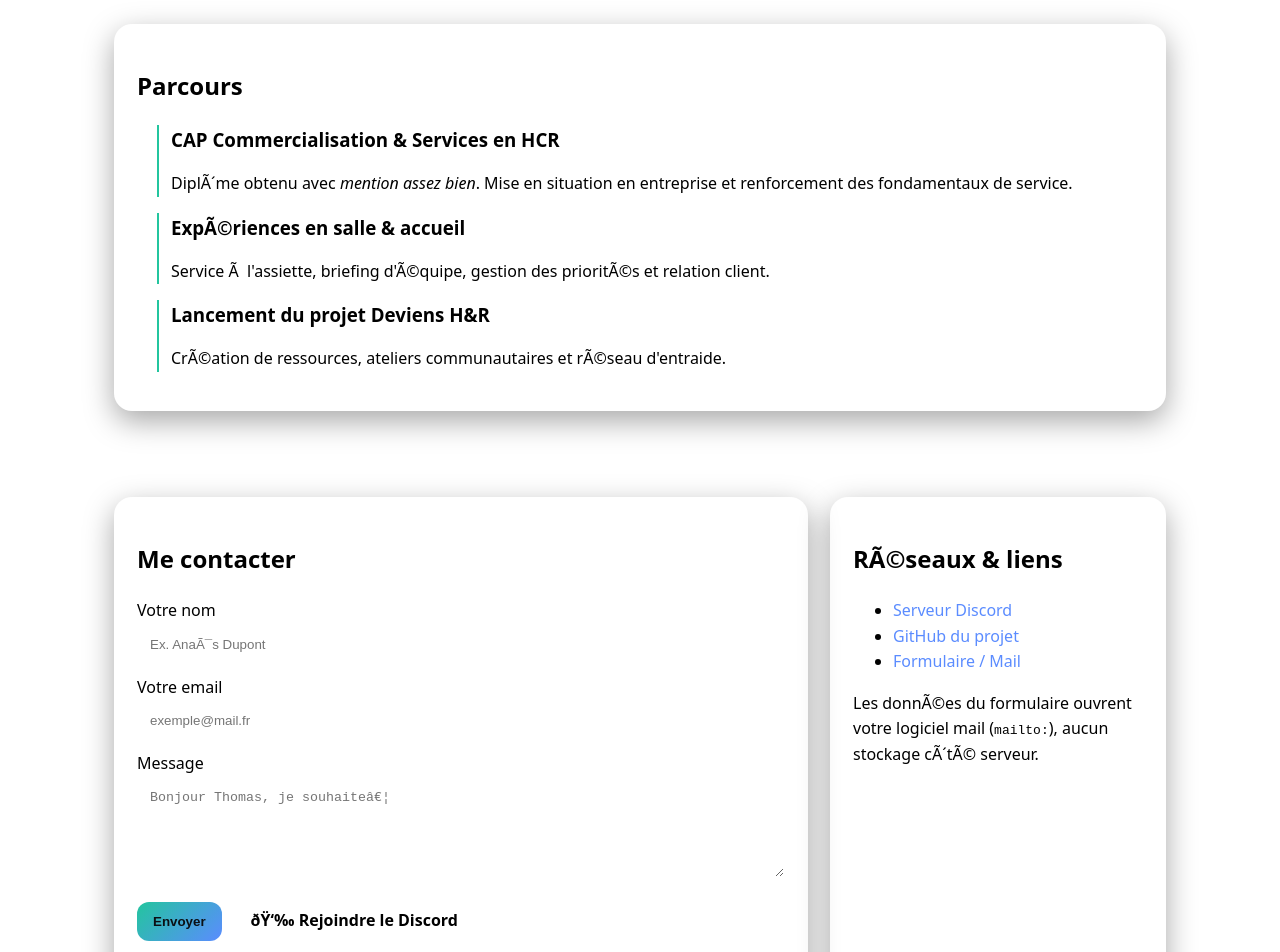
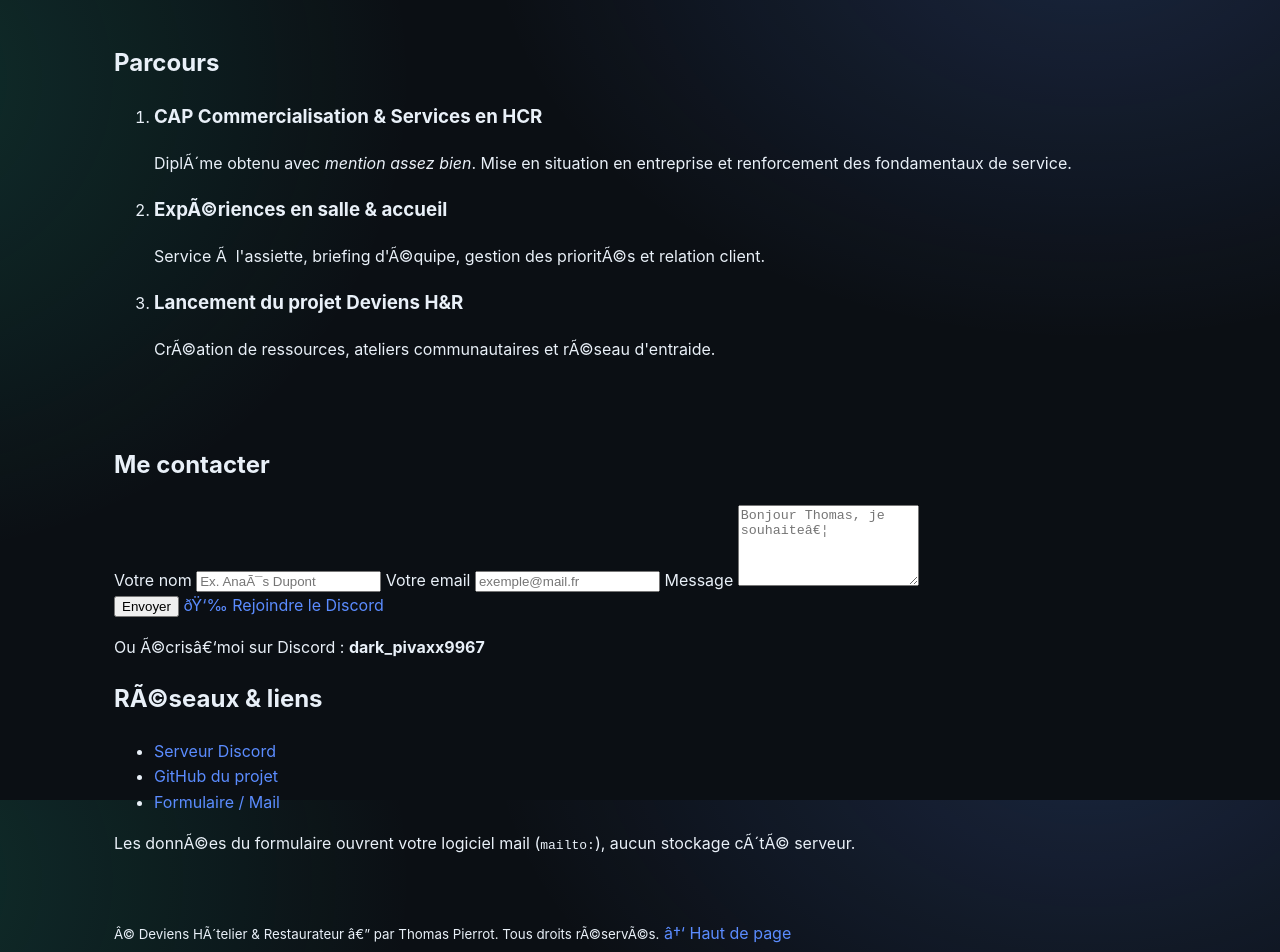
Before and after one commit to Thomas031/bio, a plain HTML site: page index.html in a window 1280 px wide. Shown: the top 952 px of the page. Drawn offline with Linux system fonts and the light colour scheme.

Commit message:
Update style.css

```diff
--- a/style.css
+++ b/style.css
@@ -1,4 +1,8 @@
 :root{
+--bg:#0b0f14; /* fond */
+--bg-alt:#0f151d; /* sections alternées */
+--card:#121a24; /* cartes */
+--text:#e9f0f8; /* texte principal */
 --muted:#9fb0c3; /* texte secondaire */
 --accent:#23c59e; /* vert */
 --accent2:#5b8cff; /* bleu */
@@ -8,7 +12,7 @@
 *{box-sizing:border-box}
 html,body{height:100%}
 body{
-margin:0; font-family: system-ui, -apple-system, Segoe UI, Roboto, Inter, Arial, sans-serif;
+margin:0; font-family: Inter, system-ui, -apple-system, Segoe UI, Roboto, Arial, sans-serif;
 background:
 radial-gradient(1000px 700px at 85% -10%, rgba(91,140,255,.18), transparent 60%),
 radial-gradient(900px 800px at -10% 10%, rgba(35,197,158,.18), transparent 60%),
@@ -27,70 +31,8 @@ background:linear-gradient(180deg, rgba(11,15,20,.85), rgba(11,15,20,.35));}
 .nav{display:flex; align-items:center; justify-content:space-between; gap:16px}
 .brand{display:flex; align-items:center; gap:10px; font-weight:700; letter-spacing:.3px}
 .logo{width:32px; height:32px; border-radius:10px; background:linear-gradient(135deg, var(--accent), var(--accent2)); display:inline-block}
-.brand-name{font-weight:800}
+.brand-name{font-weight:800; font-family:Poppins, Inter, sans-serif}
 .menu{display:flex; gap:10px}
 .menu a{padding:10px 12px; border-radius:12px; border:1px solid rgba(255,255,255,.08); background:var(--card)}
 .nav-toggle{display:none; background:var(--card); border:1px solid rgba(255,255,255,.08); border-radius:12px; padding:10px}
-.nav-toggle .bar{display:block; width:22px; height:2px; background:var(--text); margin:4px 0}
-
-
-/* Sections & Cards */
-.section{padding:38px 0}
-.section.alt{background:var(--bg-alt)}
-.card{background:var(--card); border:1px solid rgba(255,255,255,.06); border-radius:var(--radius); padding:22px; box-shadow:var(--shadow)}
-.lead{color:var(--muted)}
-.accent{background: linear-gradient(135deg, var(--accent), var(--accent2)); -webkit-background-clip:text; background-clip:text; color:transparent}
-
-
-/* Grids */
-.grid{display:grid; gap:22px}
-.grid.two{grid-template-columns: repeat(12, 1fr)}
-.grid.two > *:first-child{grid-column: span 8}
-.grid.two > *:last-child{grid-column: span 4}
-.hero-grid{grid-template-columns: 1.2fr .8fr}
-
-
-/* Components */
-.chips{display:flex; gap:10px; flex-wrap:wrap; margin:14px 0}
-.chip{background:rgba(255,255,255,.06); border:1px solid rgba(255,255,255,.08); border-radius:999px; padding:8px 12px; font-size:.9rem}
-.btn{display:inline-block; padding:12px 16px; border-radius:12px; border:1px solid rgba(255,255,255,.08); background:var(--card); color:var(--text); font-weight:700}
-.btn.primary{background:linear-gradient(135deg, var(--accent), var(--accent2)); color:#0b0f14; border:none}
-.btn:hover{transform:translateY(-1px)}
-
-
-.hero-card figcaption, .hero-photo figcaption{color:var(--muted); font-size:.9rem; margin-top:8px}
-.hero-photo img{aspect-ratio:1 / 1; object-fit:cover; border-radius:14px}
-
-
-/* Lists */
-.bullet{margin:0; padding-left:18px}
-
-
-/* Timeline */
-.timeline{list-style:none; margin:0; padding-left:20px; position:relative}
-.timeline li{margin:16px 0; padding-left:12px; border-left:2px solid var(--accent)}
-.timeline h3{margin:0 0 6px}
-
-
-/* Form */
-.form label{display:block; margin:10px 0}
-.form input, .form textarea{width:100%; padding:12px 12px; border-radius:10px; border:1px solid rgba(255,255,255,.12); background:rgba(255,255,255,.04); color:var(--text)}
-.form input:focus, .form textarea:focus{outline:2px solid var(--accent2)}
-.form-row{display:flex; gap:12px; align-items:center; flex-wrap:wrap}
-.form-hint{color:var(--muted)}
-
-
-/* Footer */
-.site-footer{border-top:1px solid rgba(255,255,255,.06)}
-.foot{display:flex; align-items:center; justify-content:space-between; gap:12px}
-.backtotop{padding:8px 12px; border-radius:10px; background:var(--card); border:1px solid rgba(255,255,255,.08)}
-
-
-/* Responsive */
-@media (max-width: 980px){
-.hero-grid{grid-template-columns: 1fr}
-.grid.two > *{grid-column: span 12}
-.menu{display:none}
-.nav-toggle{display:inline-block}
-.menu.open{display:flex; position:absolute; right:24px; top:64px; flex-direction:column; background:var(--card); padding:10px; border-radius:12px; border:1px solid rgba(255,255,255,.08)}
 }
```
